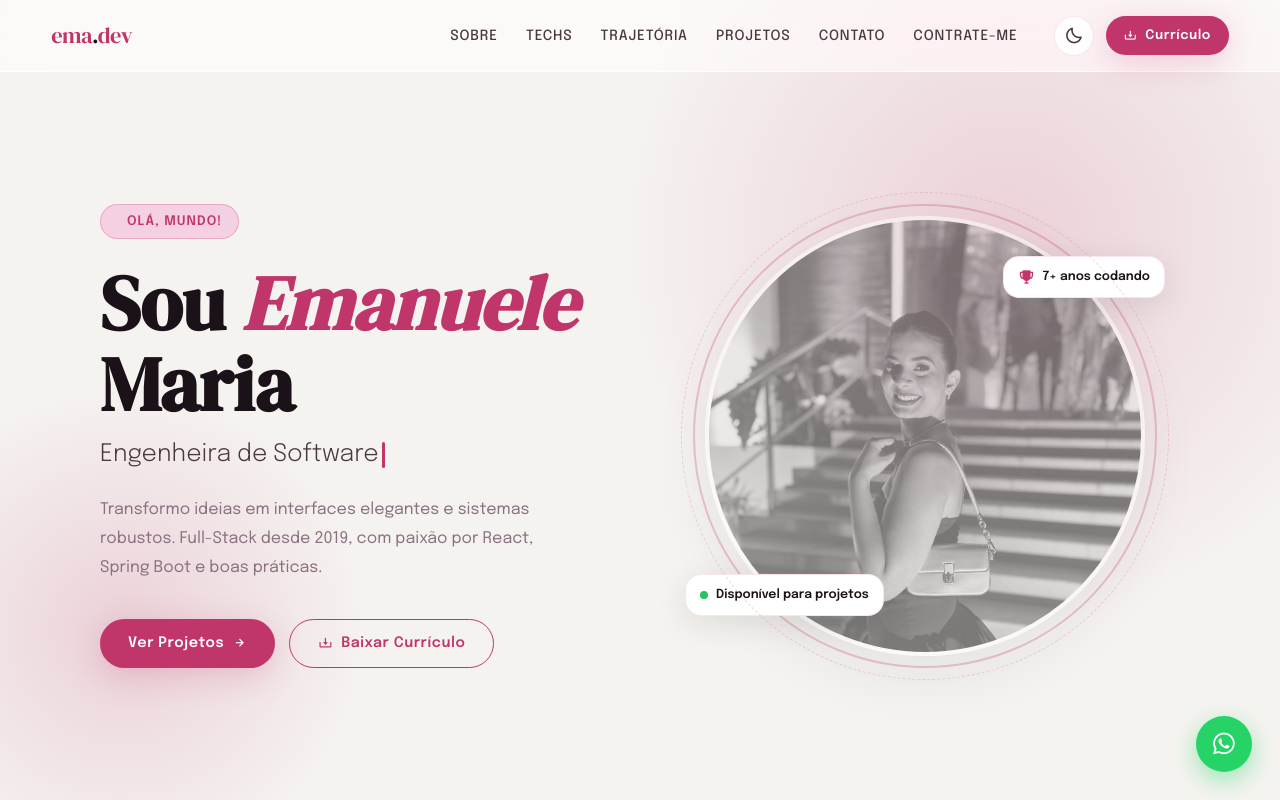
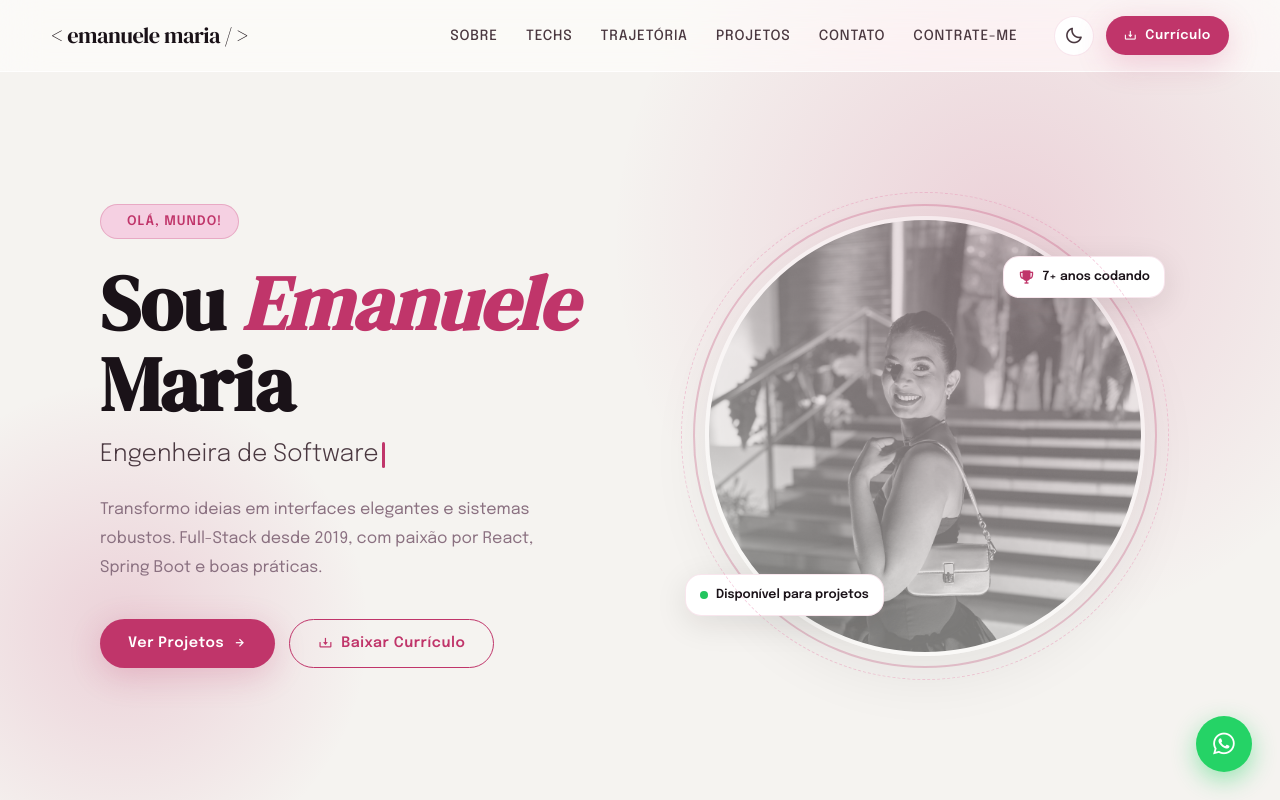
Before and after one commit to emanuuele/portfolio, a Next.js app: page / in a window 1280 px wide. Shown: the top 800 px of the page. Built offline with nearby package versions, Linux system fonts and the light colour scheme.

Commit message:
feat: update logo text to include full name and enhance logo styling

```diff
--- a/src/app/page.module.css
+++ b/src/app/page.module.css
@@ -29,6 +29,10 @@
 
 .logo span {
   color: var(--text-primary);
+  display: flex;
+  align-items: center;
+  gap: 3px;
+  justify-content: center;
 }
 
 .nav {
--- a/src/app/page.tsx
+++ b/src/app/page.tsx
@@ -354,7 +354,7 @@ function Header({ dark, toggleDark }: { dark: boolean; toggleDark: () => void })
     <>
       <header className={styles.header}>
         <a href="#" className={styles.logo}>
-          ema<span>.</span>dev
+          <span>&lt; emanuele maria / &gt;</span>
         </a>
         <nav className={styles.nav}>
           <ul className={styles.navLinks}>
@@ -903,7 +903,7 @@ function Footer() {
     <footer className={styles.footer}>
       <div className={styles.footerInner}>
         <p style={{ fontFamily: "var(--font-display)", fontSize: "1.5rem", color: "var(--pink-vivid)" }}>
-          ema<span style={{ color: "var(--text-primary)" }}>.</span>dev
+          <span>&lt; emanuele maria / &gt;</span>
         </p>
         <div className={styles.footerLinks}>
           {links.map((link) => (
```
